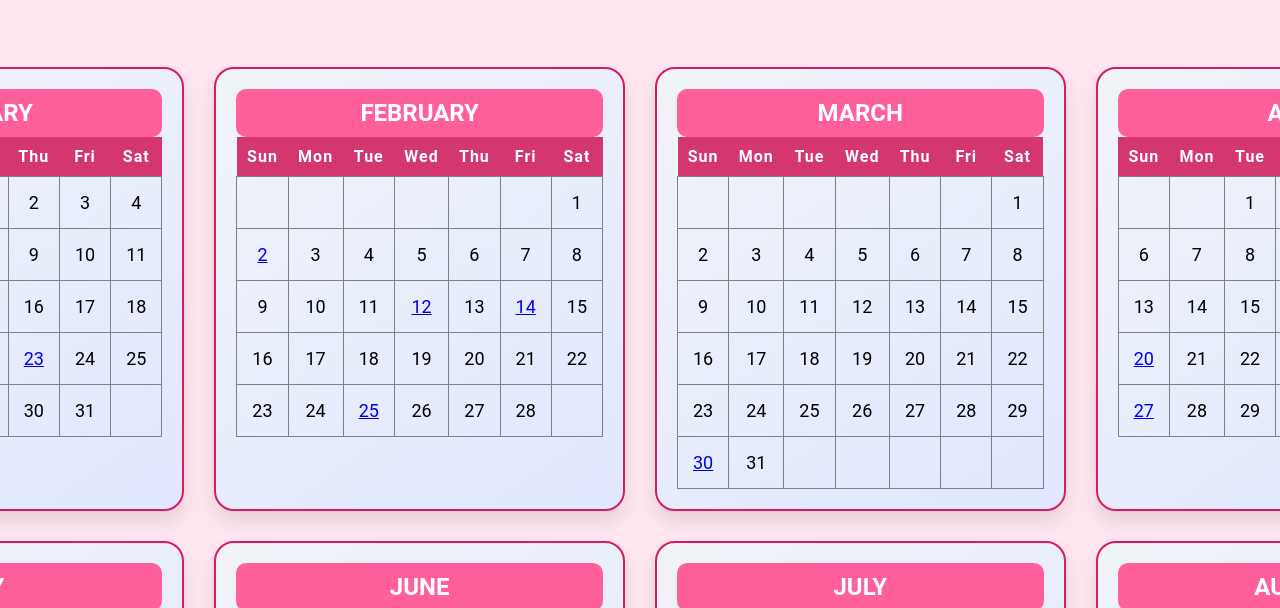
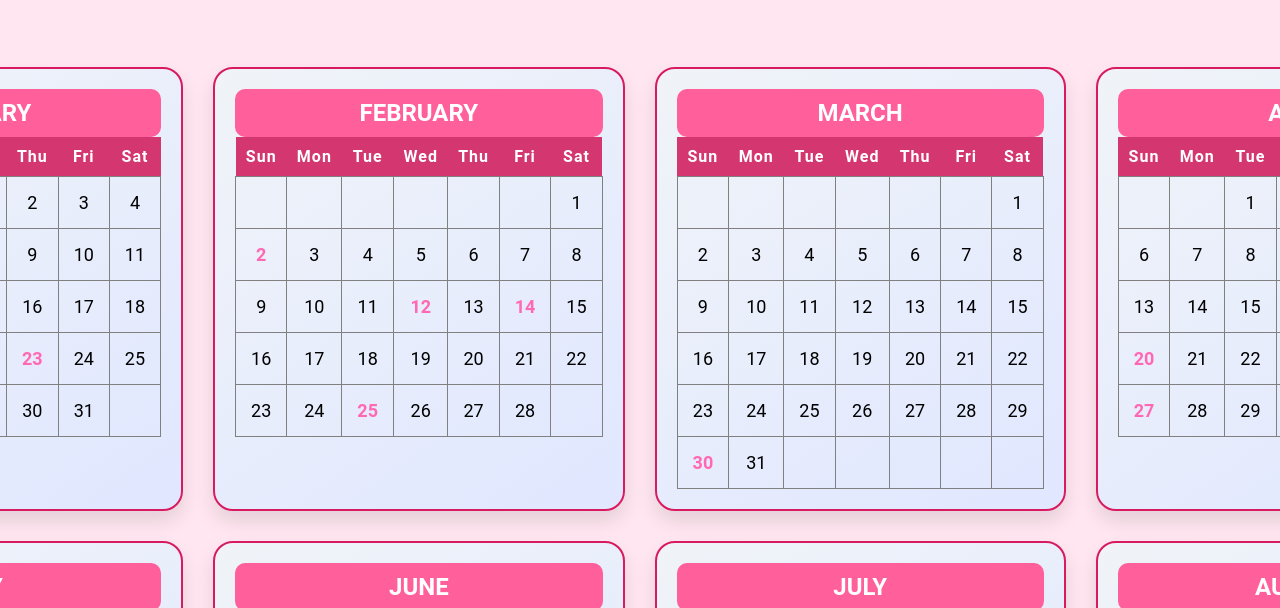
Before and after one commit to AnjelynGanotice/fashionbusiness, a plain HTML site: page ANJELYN/index.html in a window 1280 px wide. Shown: the part 152-760 px from the top of the page. Drawn offline with Linux system fonts and the light colour scheme.

Commit message:
style.css

```diff
--- a/ANJELYN/style.css
+++ b/ANJELYN/style.css
@@ -132,6 +132,21 @@ td:hover {
     background-color: transparent;
 }
 
+/* Style for holiday links */
+td a {
+    color: #ff69b4; /* Pink text for holidays */
+    font-weight: bold;
+    text-decoration: none; /* Remove underline */
+    transition: color 0.3s ease, background-color 0.3s ease; /* Smooth transition */
+}
+
+td a:hover {
+    color: white; /* Change text to white on hover */
+    background-color: #ff69b4; /* Pink background on hover */
+    padding: 5px;
+    border-radius: 5px;
+}
+
 /* Responsive Design */
 @media (max-width: 1024px) {
     .calendar-container {
```
